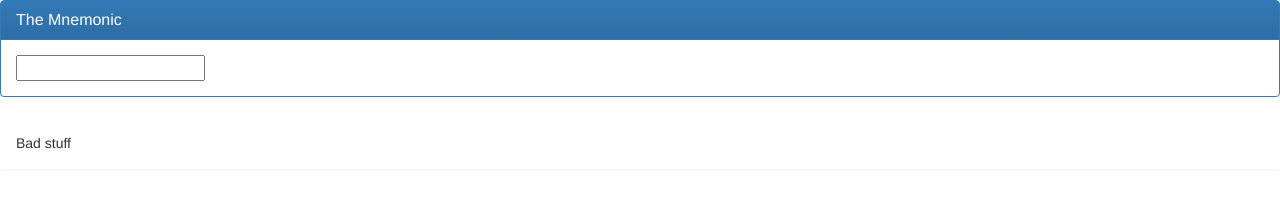
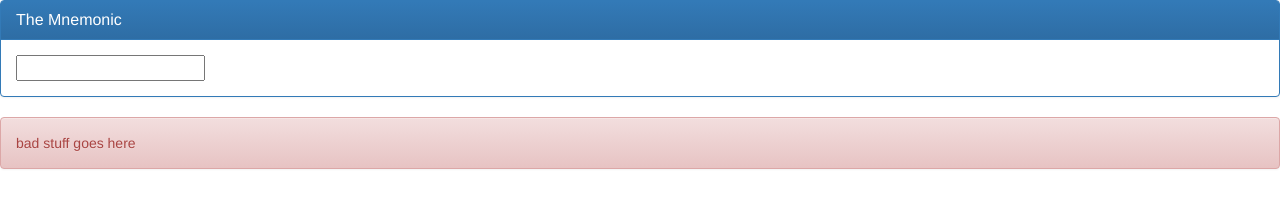
Before and after one commit to qbzzt/qbzzt.github.io, a plain HTML site: page ethereum/verify_address.html in a window 1280 px wide. Drawn offline with nearby package versions, Linux system fonts and the light colour scheme; some packages are replaced by stand-ins of ours; no server answers.

Commit message:
Update verify_address.html

```diff
--- a/ethereum/verify_address.html
+++ b/ethereum/verify_address.html
@@ -58,10 +58,8 @@ myApp.controller("myCtrl", function($scope, $http) {
 	</div>
 </div>
 
-<div class="panel panel-error">
-	<div class="panel-body">
-		Bad stuff
-	</div>
+<div class="alert alert-danger">
+	bad stuff goes here
 </div>
 
 <!--
```
